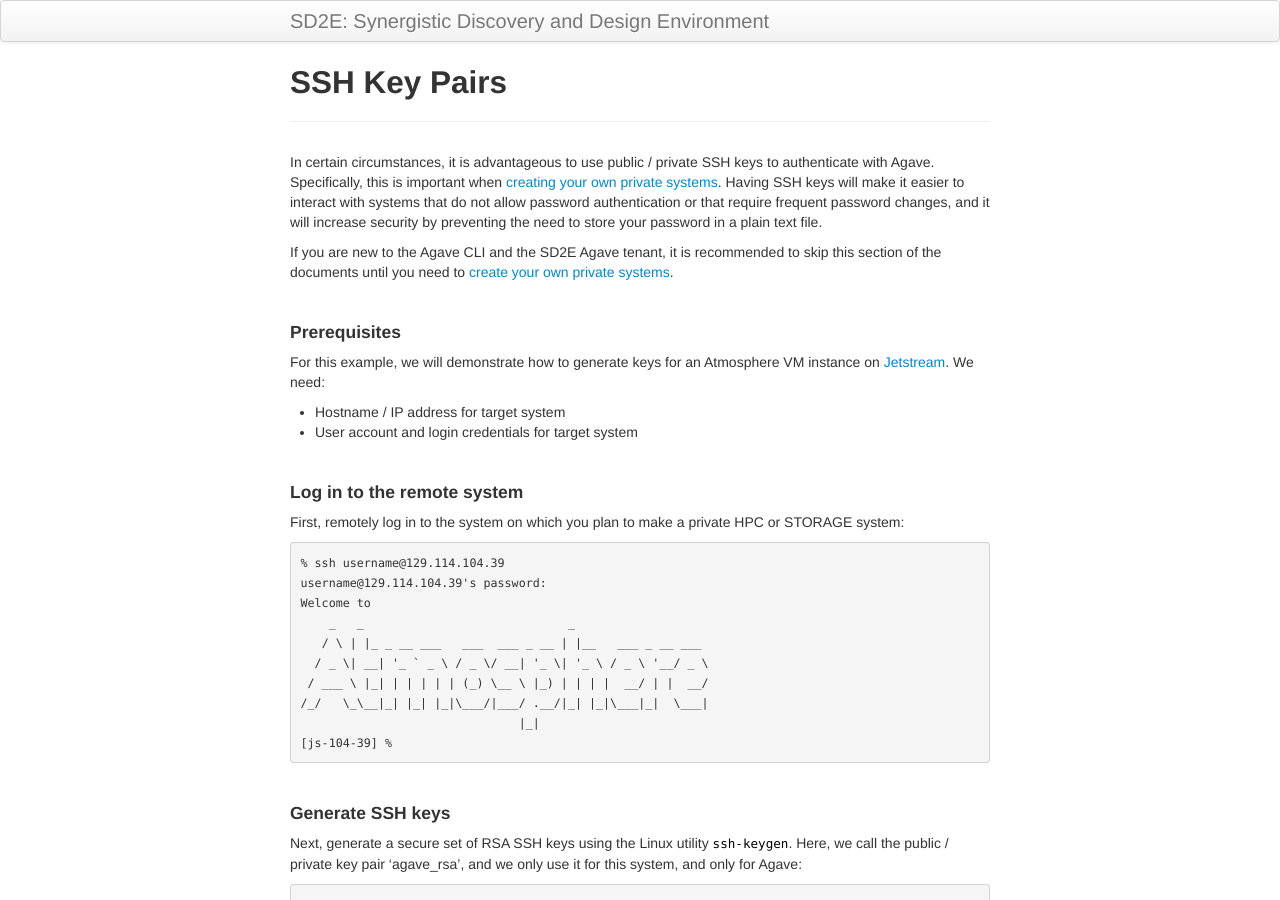
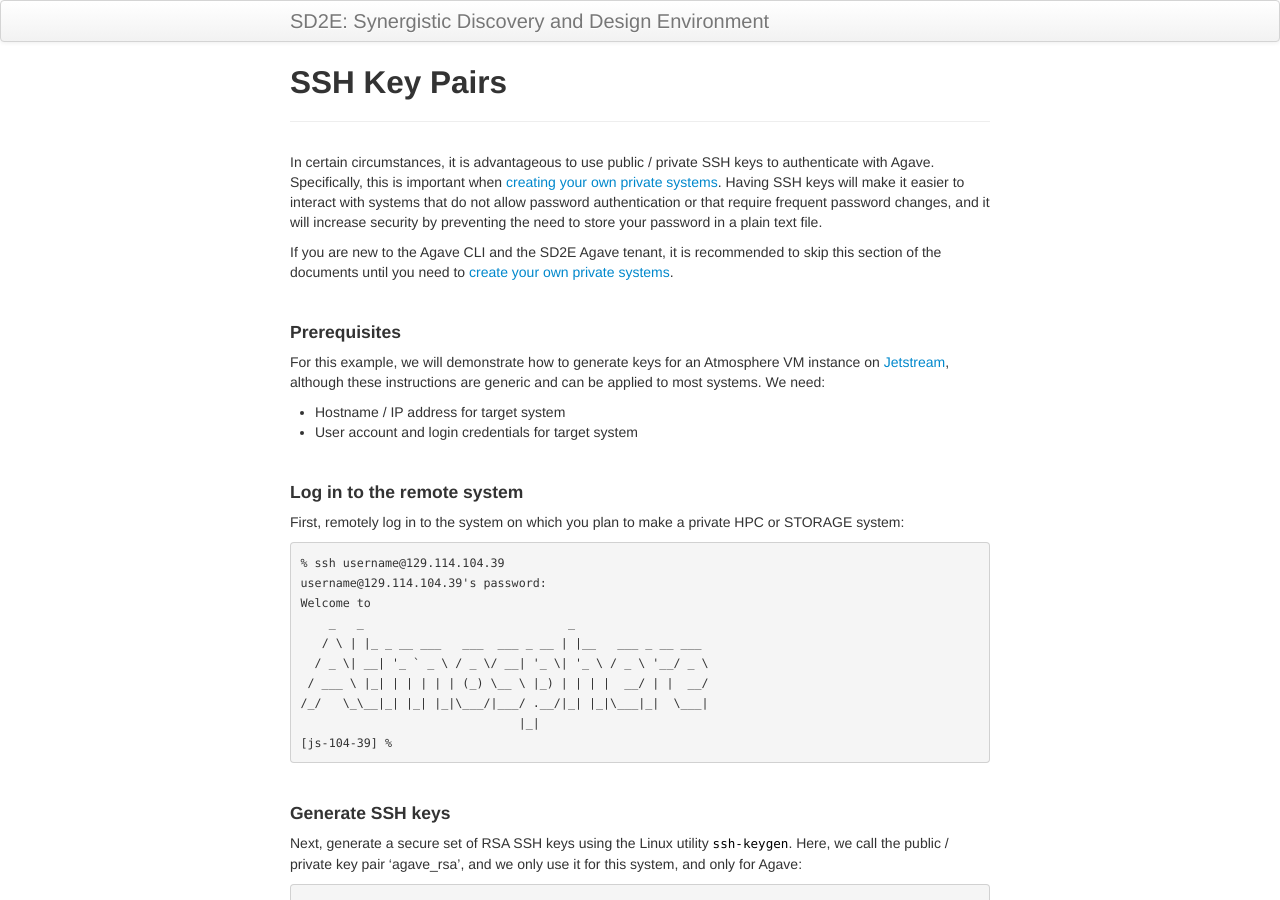
Before and after one commit to SD2E/api-user-guide, a Jekyll site: the page built from docs/ssh_keys.md, in a window 1280 px wide and 900 px high. Built offline with Jekyll 4.4.1, drawn with Linux system fonts in a browser that asks for light colours.

Commit message:
minor typo in ssh_keys

```diff
--- a/docs/ssh_keys.md
+++ b/docs/ssh_keys.md
@@ -19,7 +19,8 @@ skip this section of the documents until you need to
 #### Prerequisites
 
 For this example, we will demonstrate how to generate keys for an Atmosphere VM
-instance on [Jetstream](https://jetstream-cloud.org). We need:
+instance on [Jetstream](https://jetstream-cloud.org), although these instructions
+are generic and can be applied to most systems. We need:
 
 * Hostname / IP address for target system
 * User account and login credentials for target system
```
